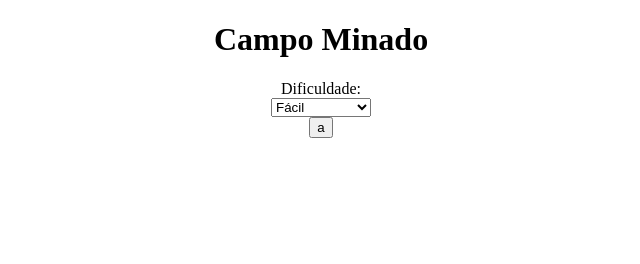
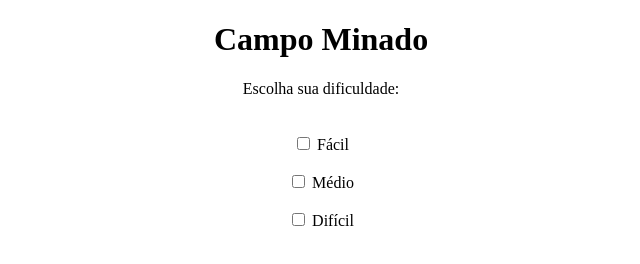
Before and after one commit to porquezin/campo_minado, a plain HTML site: page index.html in a window 1280 px wide. Shown: the whole page, without its empty margins (319-959 px from the left). Drawn offline with Linux system fonts and the light colour scheme.

Commit message:
Update index.html

```diff
--- a/index.html
+++ b/index.html
@@ -1,7 +1,8 @@
 <!DOCTYPE html>
-<html lang="pt-br">
+<html lang="en">
 <head>
-    <script src="/assets/main.js"></script>
+    <link rel="stylesheet" href="style.css">
+    <script src="main.js"></script>
     <meta charset="UTF-8">
     <meta http-equiv="X-UA-Compatible" content="IE=edge">
     <meta name="viewport" content="width=device-width, initial-scale=1.0">
@@ -9,24 +10,42 @@
 </head>
 <body>
     <center>
-        <h1>Campo Minado</h1>
+        <h1 class="titulo">Campo Minado</h1>
+
         <table id="tabela">
 
         </table>
 
-        <div>
-            <label>Dificuldade:</label>
-            <form>
-                <select id="dificuldade">
-                    <option onselect="gerar_tabela(8,10)" value="0" selected>Fácil</option>
-                    <option value="1">Intermediário</option>
-                    <option value="2">Difícil</option>
-            </select>
-            </form>
-            <input type="button" onclick="difculdade(2)" value="a">
-            <div id="tabe" ></div>
+        <div class="dificuldade">
+
+            <legend>Escolha sua dificuldade:</legend>
         </div>
-        <label id="test"></label>
+
+            <br><br>
+
+        <div class="checkbox">
+
+            <div>
+                <input style="align-items: center;" type="checkbox" id="facil" name="dificuldade"
+            value="Fácil" >
+
+                <label for="facil"> Fácil </label>
+            </div>
+                        <br>
+            <div>
+                <input style="align-items: center;" type="checkbox" id="medio" name="dificuldade"
+            value="Médio" >
+
+                <label for="medio"> Médio </label>
+            </div>
+                        <br>
+            <div>
+                <input style="align-items: center;"  type="checkbox" id="dificil" name="dificuldade"
+            value="Difícil">
+
+                <label for="dificil"> Difícil </label>
+            </div>
+        </div>
     </center>
 </body>
 </html>
```
